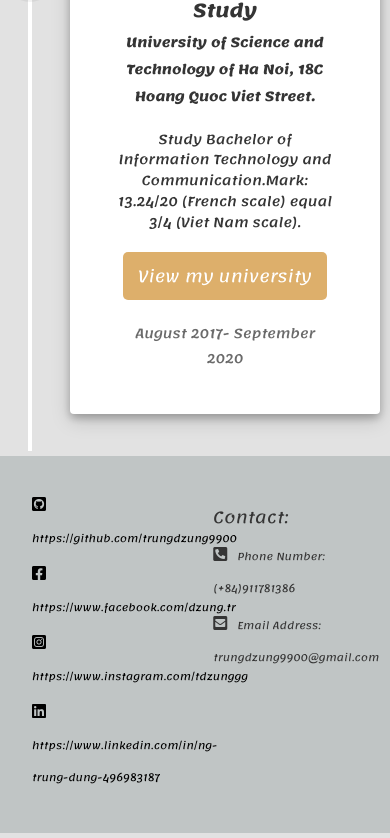
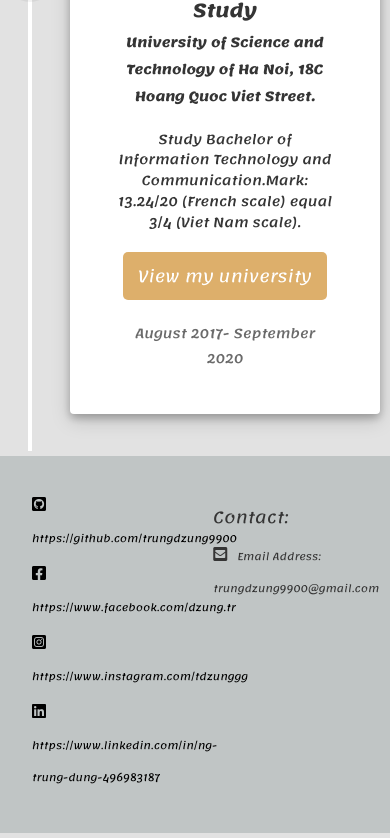
Before and after one commit to trungdzung9900/Personal-Website, a React app: page / in a window 390 px wide. Shown: the part 4283-5121 px from the top of the page. Built offline with nearby package versions, Linux system fonts and the light colour scheme.

Commit message:
disable phone number

```diff
--- a/src/components/footer/Footer.js
+++ b/src/components/footer/Footer.js
@@ -37,8 +37,8 @@ function Footer() {
                     <div className="text-right-info">
                     <div>Contact:</div>
                     <div>
-                    <i className="fas fa-phone-square-alt"></i>
-                    <span>Phone Number: (+84)911781386</span>
+                    {/* <i className="fas fa-phone-square-alt"></i>
+                    <span>Phone Number: (+84)911781386</span> */}
 
                     </div>
                     <div>
```
